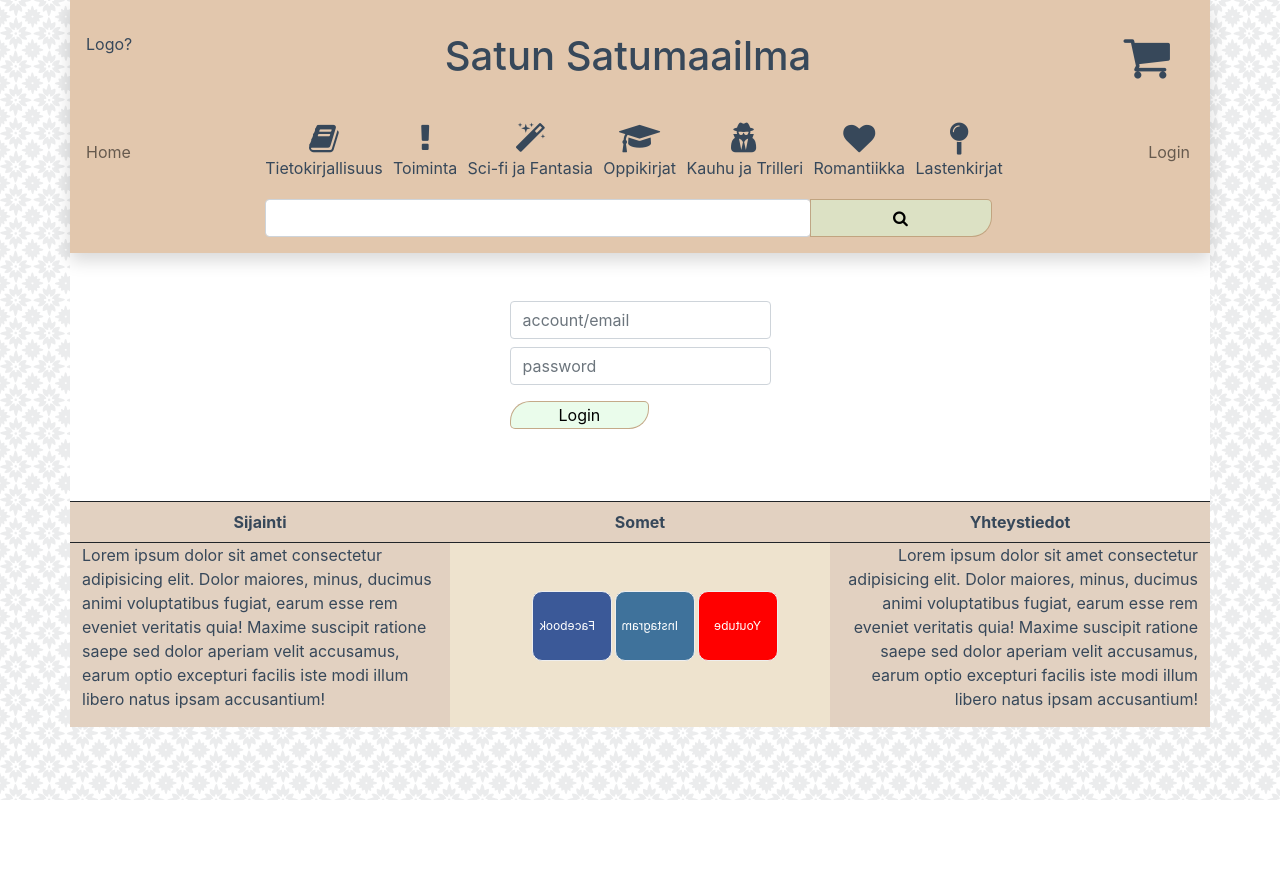
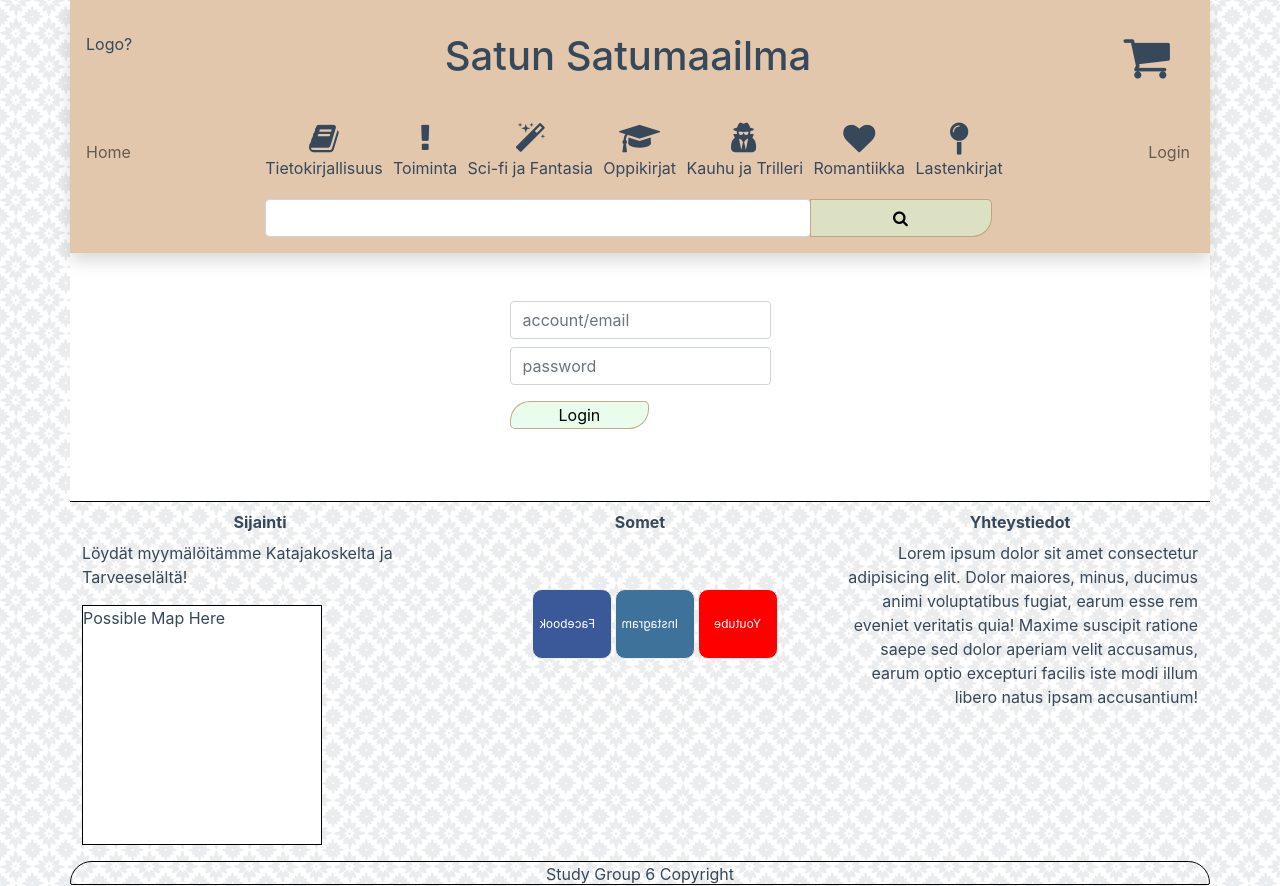
Before and after one commit to n0laja00/kirjakauppa, a React (Create React App) app: page /LoginPage in a window 1280 px wide. Before the commit the page ends 800 px from the top, so only its background shows below. Built offline with nearby package versions, Linux system fonts and the light colour scheme.

Commit message:
footer muutoksia. Footer Copyright. Footer transparent. HTML muutoksia: divien lisäys

```diff
--- a/src/App.css
+++ b/src/App.css
@@ -11,6 +11,14 @@
   background-color: rgb(230, 226, 211);
 }
 
+.whiter_brown {
+  background-color: #ece7e26b;
+}
+
+.lighter_brown {
+  background-color: #e7d9bb73;
+}
+
 .grey {
   background-color: #c4b7a6;
 }
@@ -21,6 +29,7 @@ body {
 
   /*https://www.toptal.com/designers/subtlepatterns/moroccan-flower-pattern/*/
   background-image: url(../src/img/moroccan-flower.png);
+
 
 }
 main {
@@ -72,10 +81,33 @@ main {
   border: 1px solid #37485a;
 }
 
+footer {
+  background-image: none;
+}
 /* footerin yläosa */
 .footer_top {
-  background-color: #b9926c6b;
-  height: 40px;
+ height: 40px;
+  border-top: solid black 1px;
+}
+
+.footer_top_section {
+  color: #37485a;
+}
+
+.square {
+  height: 15em;
+  width: 15em;
+  background-color: white;
+  border: solid black 1px;
+  margin-bottom: 1em;
+}
+
+.copyright_footer{
+  border: solid black 1px;
+  border-radius: 50px 50px 5px 5px;
+  height: 1.5em;
+  text-align: center;
+
 }
 
 /*Some korttien tekemiseen käytetty avuksi https://bbbootstrap.com/snippets/bootstrap-social-media-icons-3d-flips-78890278 */
--- a/src/App.js
+++ b/src/App.js
@@ -7,14 +7,18 @@ import LoginPage from './LoginPage';
 
 function App() {
   return (
-  <main className="container">
+    <div>
+      <main className="container pb-5">
         <Header />
         <Switch>
           <Route path="/" component={Content} exact/>
           <Route path="/LoginPage" component={LoginPage} />
         </Switch>
+      </main>
+      <div className="container">
         <Footer />
-  </main>
+      </div>
+  </div>
   );
 }
 
--- a/src/Footer.js
+++ b/src/Footer.js
@@ -2,8 +2,8 @@ import React from 'react'
 
 export default function Footer() {
     return (
-        <footer className="mt-5">
-            <section className="row text-center fw-bold border-dark border-bottom border-top">
+        <footer className="">
+            <section className="row text-center fw-bold footer_top_section">
                 <div className="col-4 footer_top pt-2">
                     <p>Sijainti</p>
                 </div>
@@ -15,12 +15,13 @@ export default function Footer() {
                 </div>
             </section>
             <section className="row">
-                <div className="col-4 dark_brown">
-                    <p>Lorem ipsum dolor sit amet consectetur adipisicing elit. Dolor maiores, minus, ducimus animi voluptatibus fugiat,
-                    earum esse rem eveniet veritatis quia! Maxime suscipit ratione saepe sed dolor aperiam velit accusamus, earum optio excepturi
-                     facilis iste modi illum libero natus ipsam accusantium!</p>
+                <div className="col-4 ">
+                    <p>Löydät myymälöitämme Katajakoskelta ja Tarveeselältä!</p>
+                     <div className="square">
+                        <p>Possible Map Here</p>
+                     </div>
                 </div>
-                <div className="col-4 light_brown">
+                <div className="col-4 ">
                     <div class="container mt-5 mb-5 d-flex justify-content-center">
                         <ul class="social-list">
                             <li>
@@ -68,12 +69,17 @@ export default function Footer() {
                         </ul>
                     </div>
                 </div>
-                <div className="col-4 text-end dark_brown">
+                <div className="col-4 text-end">
                     <p>Lorem ipsum dolor sit amet consectetur adipisicing elit. Dolor maiores, minus, ducimus animi voluptatibus fugiat,
                     earum esse rem eveniet veritatis quia! Maxime suscipit ratione saepe sed dolor aperiam velit accusamus,
                     earum optio excepturi facilis iste modi illum libero natus ipsam accusantium!</p>
                 </div>
             </section>
+            <section className="row">
+                <div className="col-12 copyright_footer">
+                <p>Study Group 6 Copyright</p>
+                </div>
+            </section>
         </footer>
     )
 }
```
Lines whose indentation alone changed are shown as unchanged.
